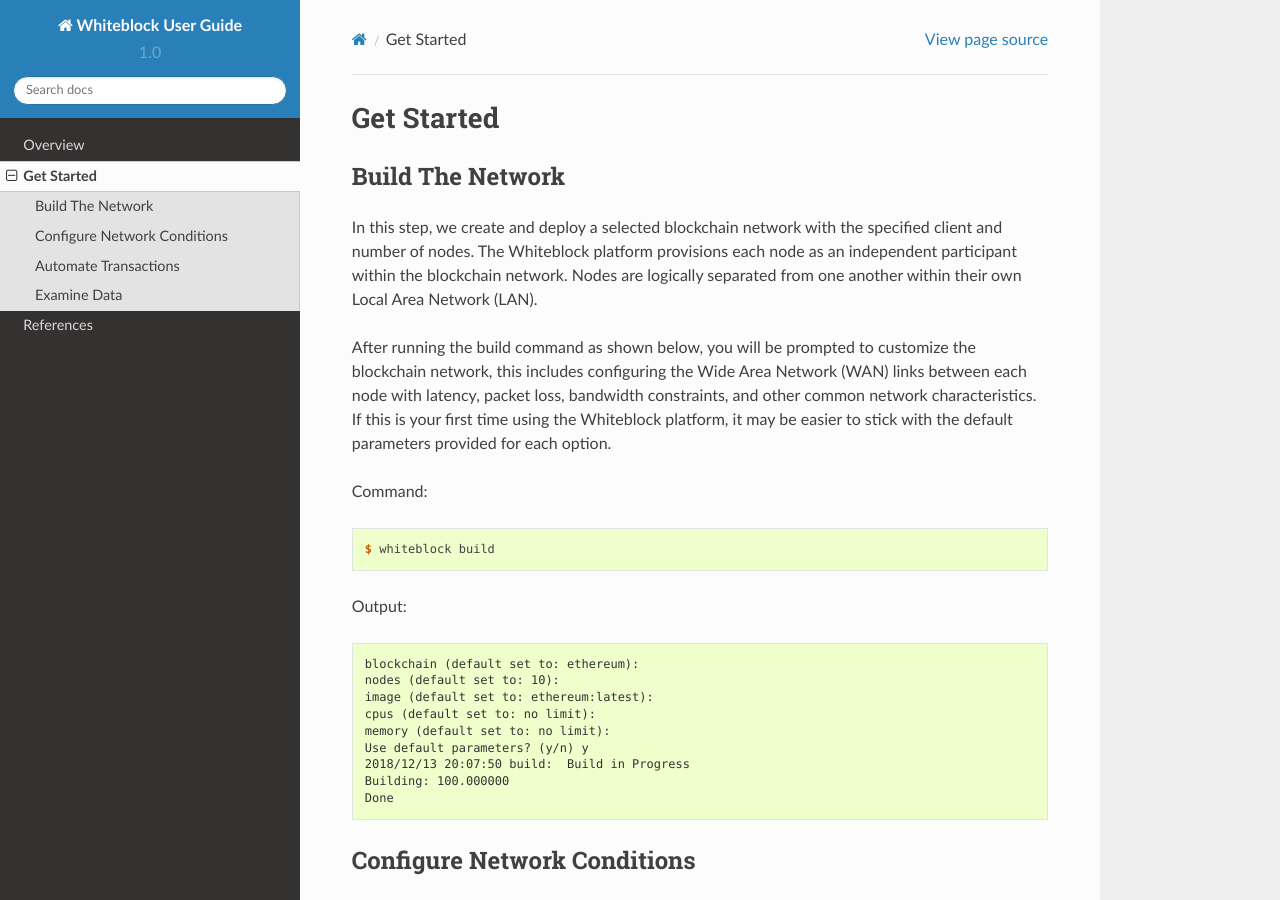
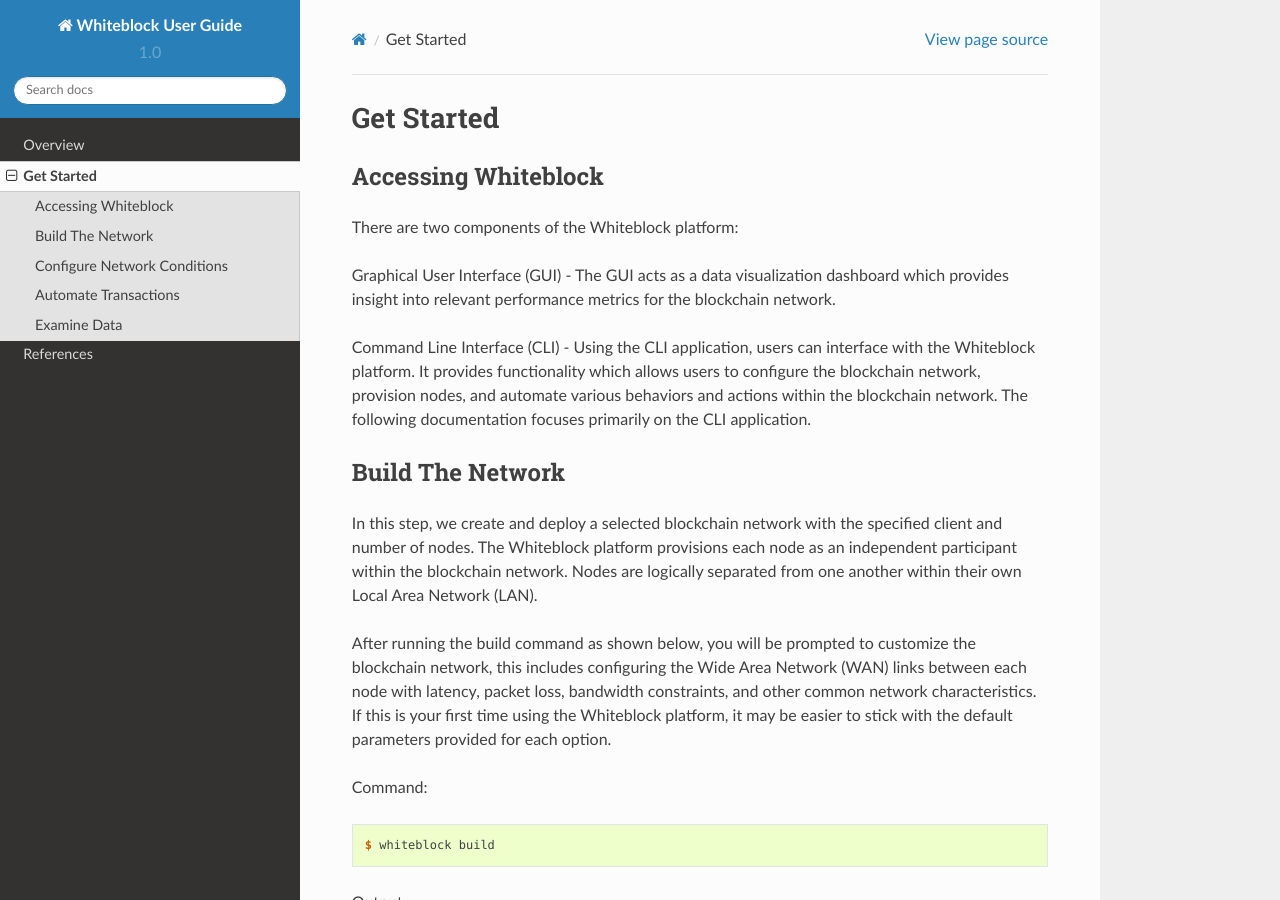
Before and after one commit to vuongptnguyen/Whiteblock_User_Guide, a Sphinx documentation site: the page built from docs/get_started.rst, in a window 1280 px wide and 900 px high. Built offline with Sphinx 7.4.7 and the Read the Docs theme 2.0.0, drawn with Linux system fonts in a browser that asks for light colours.

Commit message:
Update get_started.rst

```diff
--- a/docs/get_started.rst
+++ b/docs/get_started.rst
@@ -1,6 +1,14 @@
 ************
 Get Started
 ************
+
+Accessing Whiteblock
+=========================
+There are two components of the Whiteblock platform:
+
+Graphical User Interface (GUI) - The GUI acts as a data visualization dashboard which provides insight into relevant performance metrics for the blockchain network.
+
+Command Line Interface (CLI) - Using the CLI application, users can interface with the Whiteblock platform. It provides functionality which allows users to configure the blockchain network, provision nodes, and automate various behaviors and actions within the blockchain network. The following documentation focuses primarily on the CLI application.
 
 
 Build The Network
```
